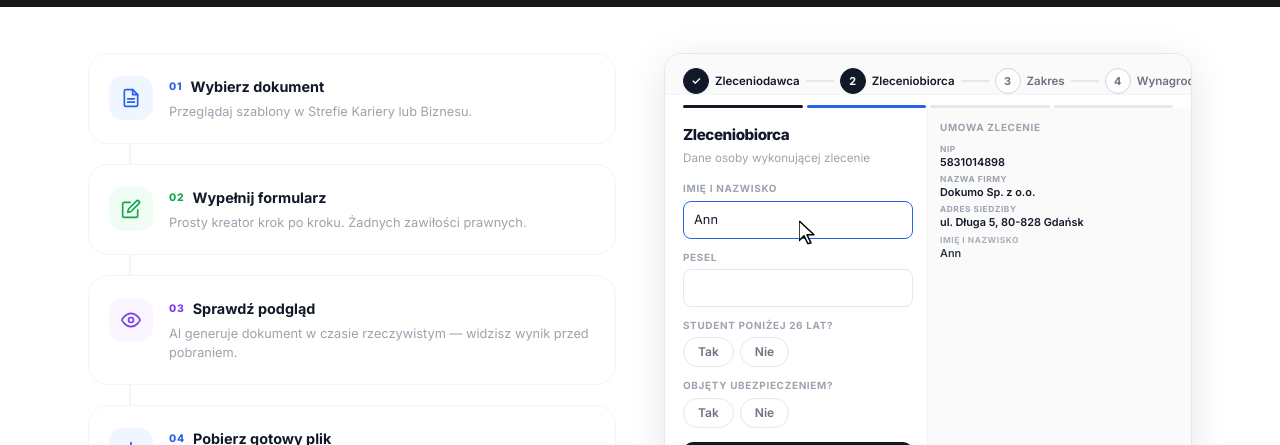
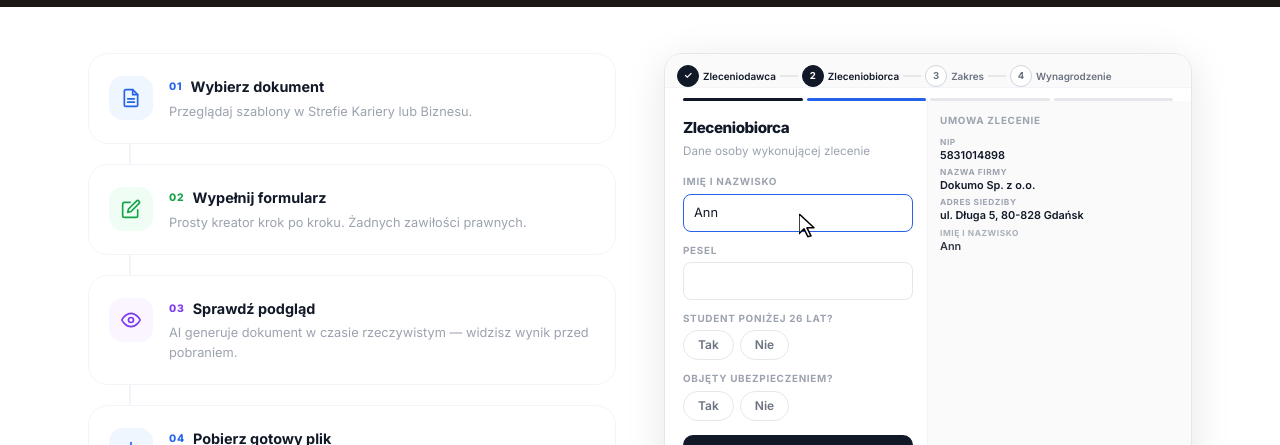
Before and after one commit to ahmedfah610-star/dokumo, a website: page public/index.html in a window 1280 px wide. Shown: the part 793-1238 px from the top of the page. Drawn offline with nearby package versions, Linux system fonts and the light colour scheme; no server answers.

Commit message:
Fix wizard step bar: smaller dots/font/gaps, flexible connectors, all 4 labels visible

```diff
--- a/public/index.html
+++ b/public/index.html
@@ -401,25 +401,25 @@ body { background:#f5f3ef; }
       <div id="wizardDemo" style="background:#fff;border:1.5px solid #e5e7eb;border-radius:18px;box-shadow:0 8px 40px rgba(0,0,0,.10);overflow:hidden;position:relative;user-select:none;">
 
         <!-- step bar -->
-        <div style="display:flex;align-items:center;padding:14px 18px 0;gap:0;border-bottom:1px solid #f1f5f9;background:#fafafa;">
-          <div class="wd-step-item" style="display:flex;align-items:center;gap:6px;">
-            <div id="wds0" style="width:26px;height:26px;border-radius:50%;display:flex;align-items:center;justify-content:center;font-size:.68rem;font-weight:700;border:1.5px solid #d1d5db;background:#fff;color:#6b7280;transition:all .3s;flex-shrink:0;">1</div>
-            <span id="wdl0" style="font-size:.72rem;font-weight:600;color:#6b7280;white-space:nowrap;transition:color .3s;">Zleceniodawca</span>
+        <div style="display:flex;align-items:center;padding:11px 12px 0;gap:0;border-bottom:1px solid #f1f5f9;background:#fafafa;">
+          <div class="wd-step-item" style="display:flex;align-items:center;gap:4px;flex-shrink:0;">
+            <div id="wds0" style="width:22px;height:22px;border-radius:50%;display:flex;align-items:center;justify-content:center;font-size:.6rem;font-weight:700;border:1.5px solid #d1d5db;background:#fff;color:#6b7280;transition:all .3s;flex-shrink:0;">1</div>
+            <span id="wdl0" style="font-size:.62rem;font-weight:600;color:#6b7280;white-space:nowrap;transition:color .3s;">Zleceniodawca</span>
           </div>
-          <div style="width:28px;height:1.5px;background:#e5e7eb;margin:0 6px;flex-shrink:0;" id="wdline0"></div>
-          <div class="wd-step-item" style="display:flex;align-items:center;gap:6px;">
-            <div id="wds1" style="width:26px;height:26px;border-radius:50%;display:flex;align-items:center;justify-content:center;font-size:.68rem;font-weight:700;border:1.5px solid #d1d5db;background:#fff;color:#6b7280;transition:all .3s;flex-shrink:0;">2</div>
-            <span id="wdl1" style="font-size:.72rem;font-weight:600;color:#6b7280;white-space:nowrap;transition:color .3s;">Zleceniobiorca</span>
+          <div style="flex:1;min-width:8px;max-width:18px;height:1.5px;background:#e5e7eb;margin:0 4px;flex-shrink:1;" id="wdline0"></div>
+          <div class="wd-step-item" style="display:flex;align-items:center;gap:4px;flex-shrink:0;">
+            <div id="wds1" style="width:22px;height:22px;border-radius:50%;display:flex;align-items:center;justify-content:center;font-size:.6rem;font-weight:700;border:1.5px solid #d1d5db;background:#fff;color:#6b7280;transition:all .3s;flex-shrink:0;">2</div>
+            <span id="wdl1" style="font-size:.62rem;font-weight:600;color:#6b7280;white-space:nowrap;transition:color .3s;">Zleceniobiorca</span>
           </div>
-          <div style="width:28px;height:1.5px;background:#e5e7eb;margin:0 6px;flex-shrink:0;" id="wdline1"></div>
-          <div class="wd-step-item" style="display:flex;align-items:center;gap:6px;">
-            <div id="wds2" style="width:26px;height:26px;border-radius:50%;display:flex;align-items:center;justify-content:center;font-size:.68rem;font-weight:700;border:1.5px solid #d1d5db;background:#fff;color:#6b7280;transition:all .3s;flex-shrink:0;">3</div>
-            <span id="wdl2" style="font-size:.72rem;font-weight:600;color:#6b7280;white-space:nowrap;transition:color .3s;">Zakres</span>
+          <div style="flex:1;min-width:8px;max-width:18px;height:1.5px;background:#e5e7eb;margin:0 4px;flex-shrink:1;" id="wdline1"></div>
+          <div class="wd-step-item" style="display:flex;align-items:center;gap:4px;flex-shrink:0;">
+            <div id="wds2" style="width:22px;height:22px;border-radius:50%;display:flex;align-items:center;justify-content:center;font-size:.6rem;font-weight:700;border:1.5px solid #d1d5db;background:#fff;color:#6b7280;transition:all .3s;flex-shrink:0;">3</div>
+            <span id="wdl2" style="font-size:.62rem;font-weight:600;color:#6b7280;white-space:nowrap;transition:color .3s;">Zakres</span>
           </div>
-          <div style="width:28px;height:1.5px;background:#e5e7eb;margin:0 6px;flex-shrink:0;" id="wdline2"></div>
-          <div class="wd-step-item" style="display:flex;align-items:center;gap:6px;">
-            <div id="wds3" style="width:26px;height:26px;border-radius:50%;display:flex;align-items:center;justify-content:center;font-size:.68rem;font-weight:700;border:1.5px solid #d1d5db;background:#fff;color:#6b7280;transition:all .3s;flex-shrink:0;">4</div>
-            <span id="wdl3" style="font-size:.72rem;font-weight:600;color:#6b7280;white-space:nowrap;transition:color .3s;">Wynagrodzenie</span>
+          <div style="flex:1;min-width:8px;max-width:18px;height:1.5px;background:#e5e7eb;margin:0 4px;flex-shrink:1;" id="wdline2"></div>
+          <div class="wd-step-item" style="display:flex;align-items:center;gap:4px;flex-shrink:0;">
+            <div id="wds3" style="width:22px;height:22px;border-radius:50%;display:flex;align-items:center;justify-content:center;font-size:.6rem;font-weight:700;border:1.5px solid #d1d5db;background:#fff;color:#6b7280;transition:all .3s;flex-shrink:0;">4</div>
+            <span id="wdl3" style="font-size:.62rem;font-weight:600;color:#6b7280;white-space:nowrap;transition:color .3s;">Wynagrodzenie</span>
           </div>
         </div>
 
```
